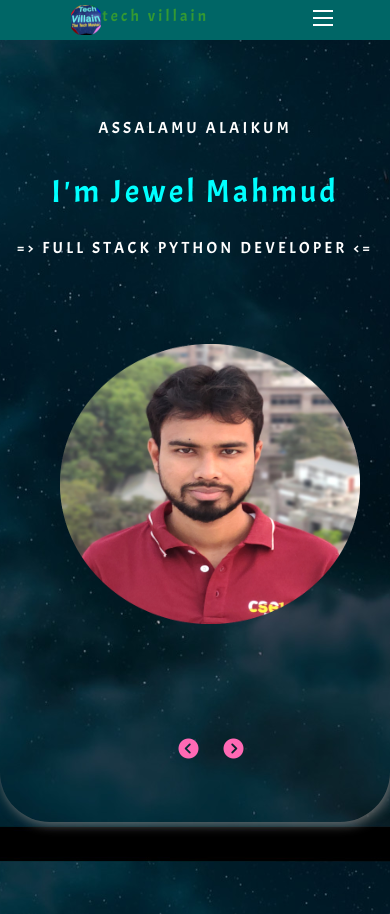
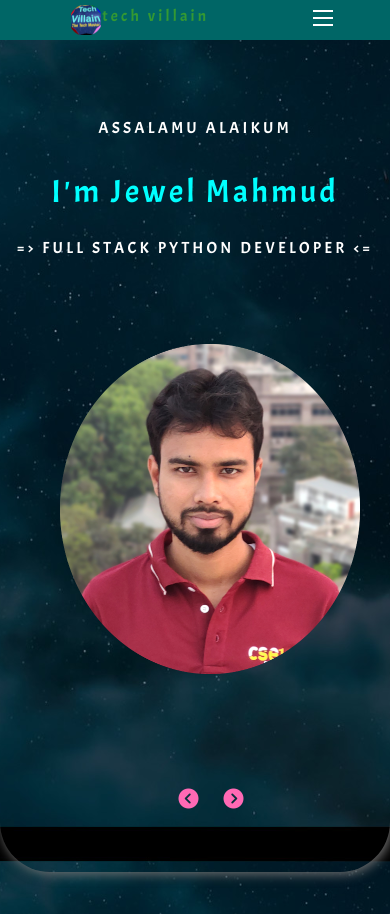
Before and after one commit to MahmudJewel/Django_portfolio, a Django app: page / in a window 390 px wide. Shown: the top 914 px of the page. Run offline with Django 3.2, Linux system fonts and the light colour scheme; some libraries are stand-ins or nearby versions; some web fonts are replaced.

Commit message:
dimension changed

```diff
--- a/static/css/main.css
+++ b/static/css/main.css
@@ -290,8 +290,8 @@ nav{
 	}
 
 	#home .left-right .right img{
-	height: 300px;
-	width: 400px;
+	height: 400px;
+	width: 360px;
 	}
 
 	#home .left{
@@ -310,7 +310,7 @@ nav{
 	}
 
 	#home .left-right .right img{
-	height: 280px;
+	height: 330px;
 	width: 300px;
 }
 
```
